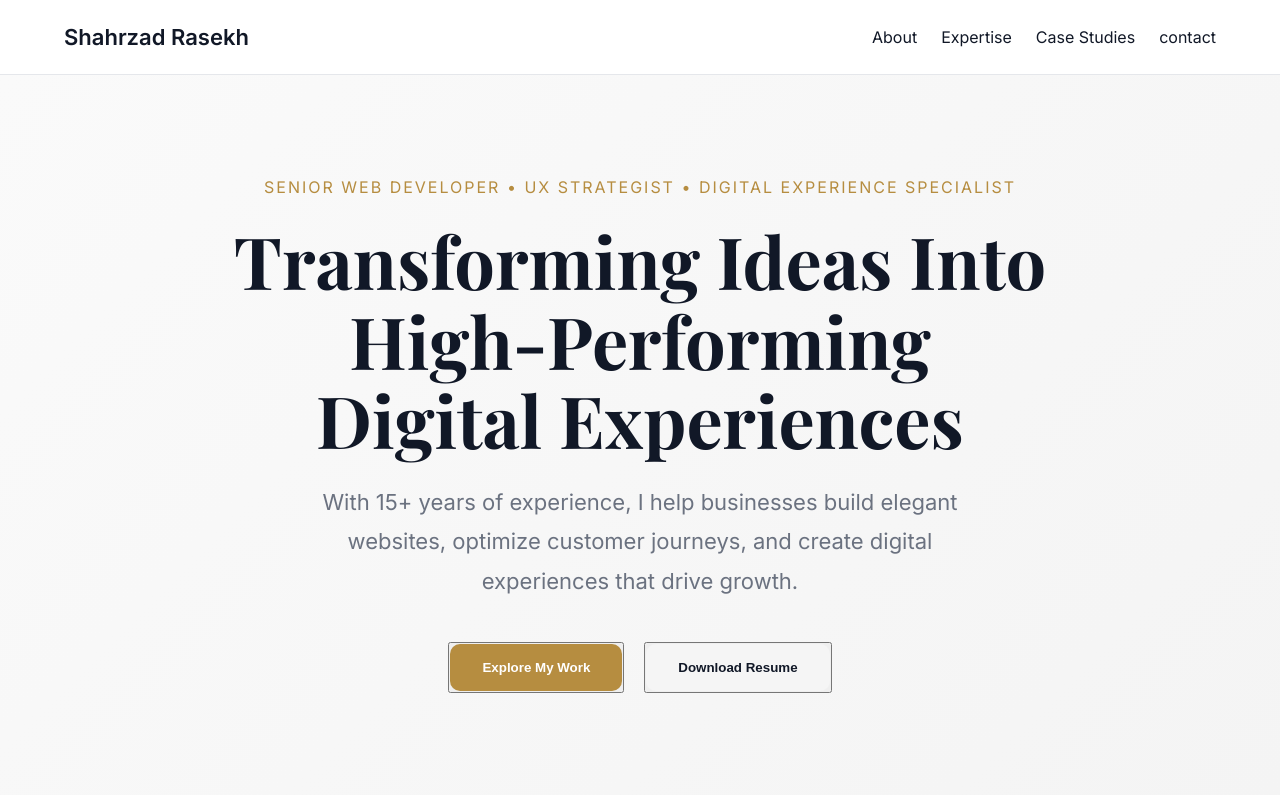
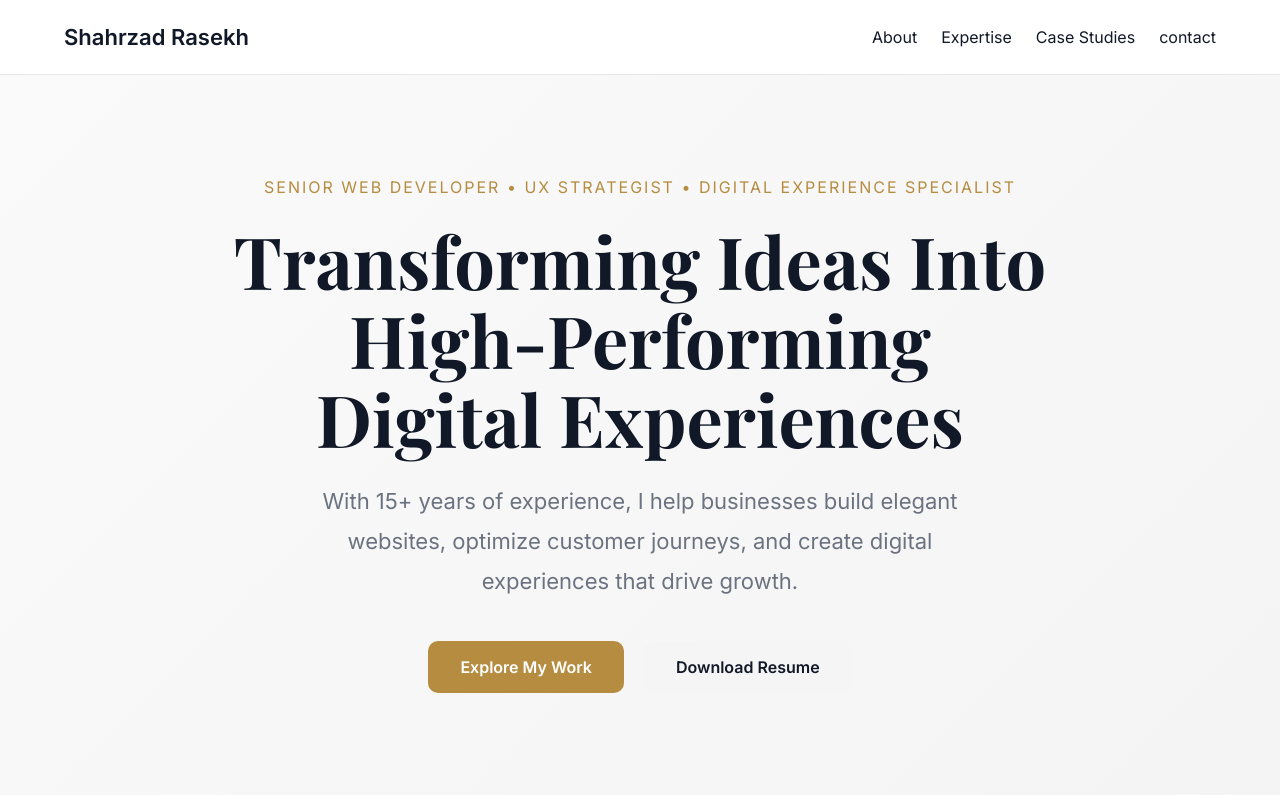
Before and after one commit to ShahrzadRasekh/Portfolio-Shahrzad-2026, a React (Vite) app: page / in a window 1280 px wide. Shown: the top 800 px of the page. Built offline with nearby package versions, Linux system fonts and the light colour scheme.

Commit message:
editherobuttons

```diff
--- a/src/components/Hero.jsx
+++ b/src/components/Hero.jsx
@@ -20,22 +20,20 @@ export default function Hero() {
         </p>
 
         <div className="hero-buttons">
-          <button>
-          <a href="#projects" className="primary-btn">
+
+<a href="#projects" className="primary-btn">
   Explore My Work
 </a>
-          </button>
 
-          <button className="secondary">
-          <a
+<a
   href="/ShahrzadRasekhResume2026.pdf"
   download
   className="secondary-btn"
 >
   Download Resume
 </a>
-          </button>
-        </div>
+
+</div>
 
       </div>
 
```
